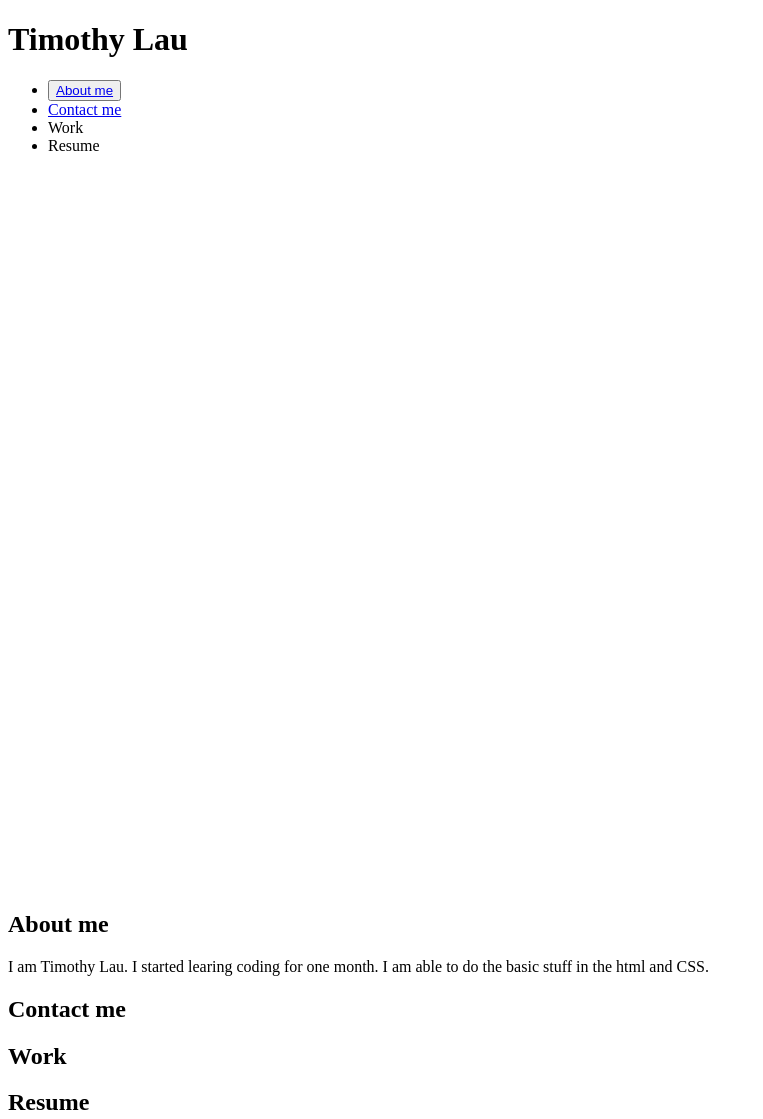
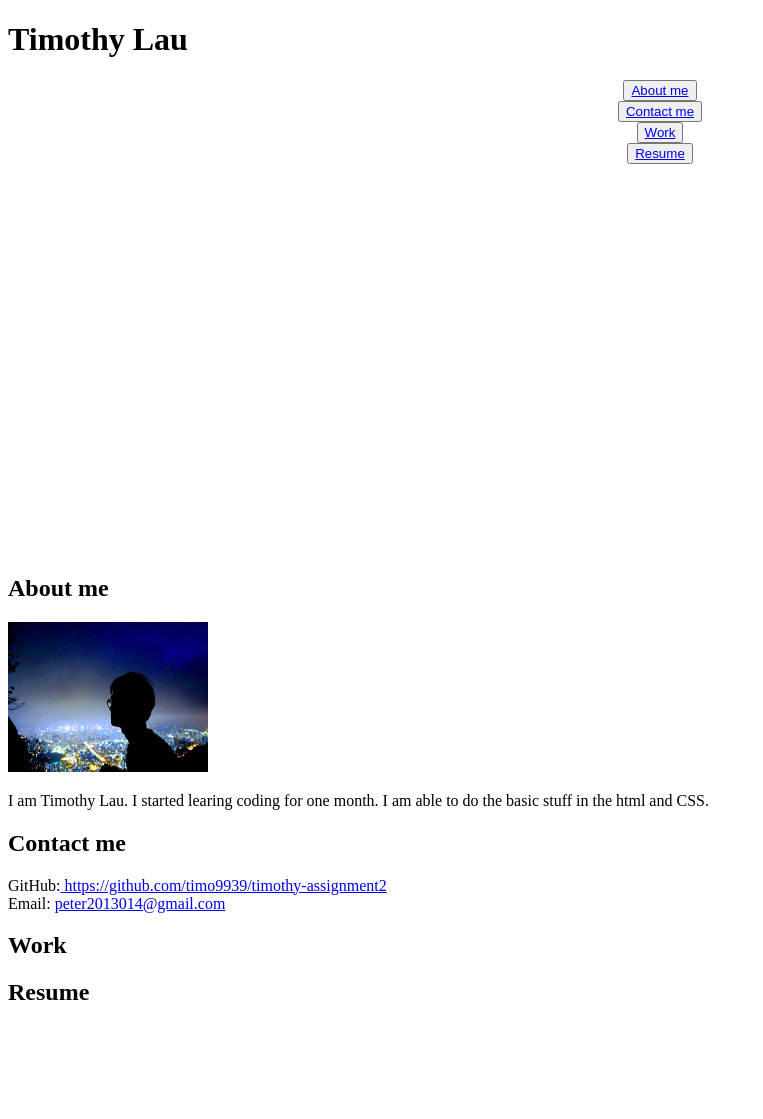
Before and after one commit to timo9939/timothy-assignment2, a plain HTML site: page Assignment-2.html in a window 1280 px wide. Shown: the whole page, without its empty margins (0-763 px from the left). After the commit the page ends 1026 px from the top, so only its background shows below. Drawn offline with Linux system fonts and the light colour scheme.

Commit message:
html update 2.0

```diff
--- a/Assignment-2.css
+++ b/Assignment-2.css
@@ -0,0 +1,3 @@
+nav{
+    text-align:center
+}
--- a/Assignment-2.html
+++ b/Assignment-2.html
@@ -13,12 +13,18 @@
 
     <nav>
     <ul>
-        <li><button><a href="#about-me">About me</a></button></li>
-        <li>
+        <dt><button>
+          <a href="#about-me">About me</a>
+        </button></dt>
+        <dt><button>
           <a href=".contact-me">Contact me</a>
-        </li>
-        <li>Work</li>
-        <li>Resume</li>
+        </button></dt>
+        <dt><button>
+          <a href="#work">Work</a>
+        </button></dt>
+        <dt><button>
+          <a href="#resume">Resume</a>
+        </button></dt>
     </nav>
 
 <pre>
@@ -47,43 +53,26 @@
 
 
 
-
-
-
-
-
-
-
-
-
-
-
-
-
-
-
-
-
-
-
-
-
-
-
 </pre>
     <header id="about-me"><h2>About me</h2></header>
+    <img src="Profile-picture.jpg" alt="my-icon" width="200" height="150">
     <p>
 
       I am Timothy Lau. I started learing coding for one month. I am able to do the basic stuff in the html and CSS.
     </p>
+  <header class="contact-me"><h2>Contact me</h2></header>
+  <dl>
+    <dt>GitHub:<a href="https://github.com/timo9939/timothy-assignment2"> https://github.com/timo9939/timothy-assignment2</a> </dt>
+    <dt>Email: <a href="peter2013014@gmail.com">peter2013014@gmail.com</a></dt>
+  </dl>
+
+  <header id="work"><h2>Work</h2></header>
+
+  <header id ="resume"><h2>Resume</h2></header>
+
+
+  </body>
 
 
 
-  </body>
 </html>
-
-<header class="contact-me"><h2>Contact me</h2></header>
-
-<header><h2>Work</h2></header>
-
-<header><h2>Resume</h2></header>
```
Also changed, not shown: Profile-picture.jpg (added).
